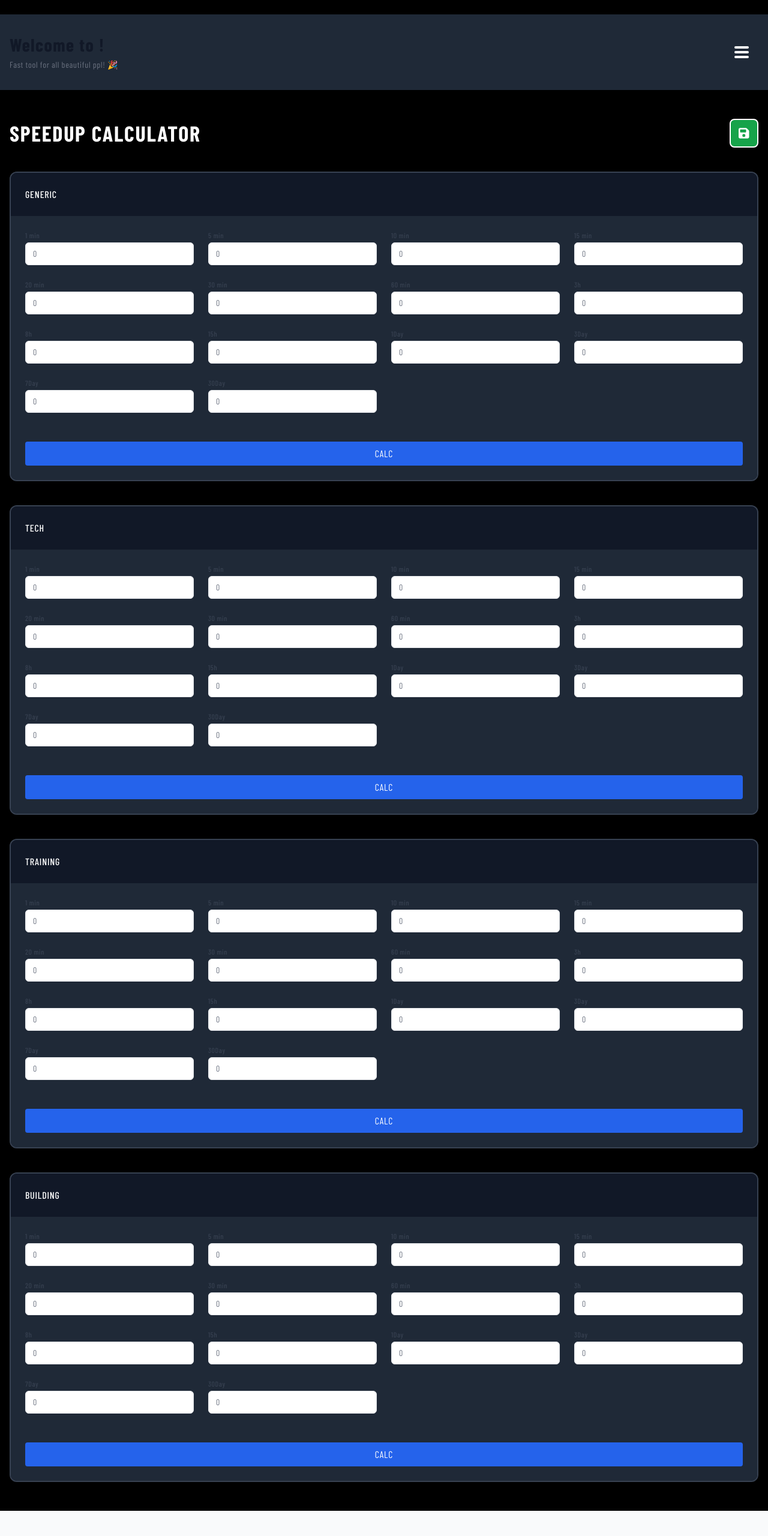
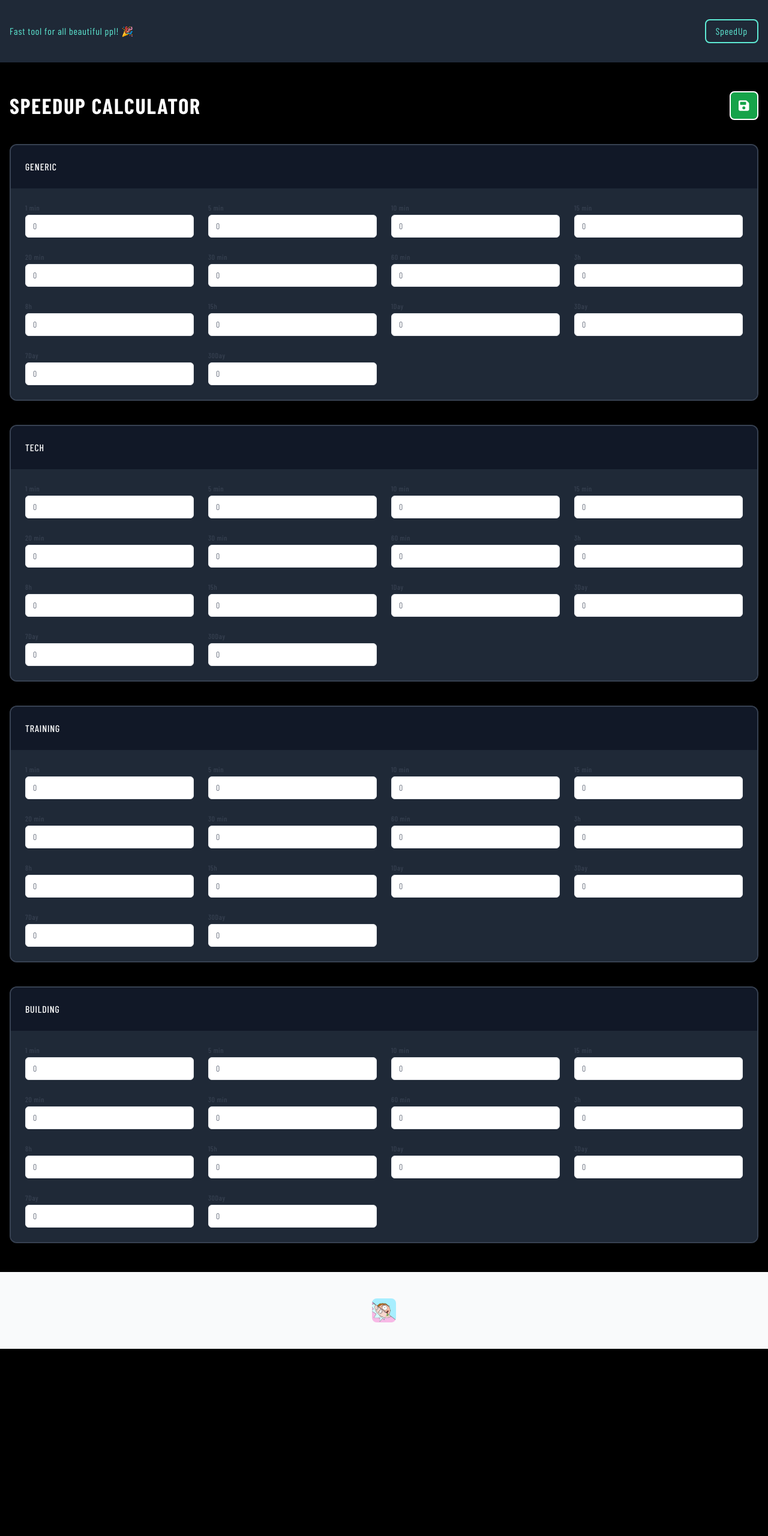
Before and after one commit to CrylerZz/CODUtils, a website with bundled scripts: page index.html in a window 1280 px wide. Shown: the top 2560 px of the page at 60% size. After the commit the page ends 2248 px from the top, so only its background shows below. Built offline with nearby package versions, Linux system fonts and the light colour scheme; files whose address does not match are found by name; a web font is replaced by a local one.

Commit message:
Speedup calculator in place

```diff
--- a/css/input.css
+++ b/css/input.css
@@ -6,5 +6,5 @@ html, body{
 
 }
 *{
-    @apply tracking-wider;
+    @apply tracking-wider duration-150;
 }
--- a/index.html
+++ b/index.html
@@ -1,7 +1,6 @@
-<!DOCTYPE html>h
+<!DOCTYPE html>
 <html xmlns="http://www.w3.org/1999/xhtml" xml:lang="fr" lang="fr" class="font-serif">
 <head>
-
     <title>CODUtils</title>
     <meta name="theme-color" content=""/>
     <meta http-equiv="Content-Type" content="text/html; charset=utf-8"/>
@@ -10,19 +9,19 @@
     <link rel="preconnect" href="https://fonts.gstatic.com" crossorigin>
     <link href="https://fonts.googleapis.com/css2?family=Barlow+Condensed:ital,wght@0,100;0,200;0,300;0,400;0,500;0,600;0,700;0,800;0,900;1,100;1,200;1,300;1,400;1,500;1,600;1,700;1,800;1,900&display=swap" rel="stylesheet">
     <link rel="stylesheet" href="css/output.css">
+</head>
 
-</head>
 <body class="min-h-screen flex flex-col bg-black">
 
-<header class="bg-gray-800 dark:bg-gray-900 sticky top-0 z-50">
+<header class="bg-gray-800 dark:bg-gray-900 sticky top-0 z-50 duration-300">
     <div class="mx-auto max-w-screen-xl px-4 py-8">
         <div class="flex items-center justify-between">
             <div class="text-left">
-                <h1 class="text-2xl font-bold text-gray-900 dark:text-teal-300 sm:text-3xl">Welcome to !</h1>
-                <p class="mt-1.5 text-sm text-gray-500 dark:text-teal-300">Fast tool for all beautiful ppl! 🎉</p>
+                <p class="text-base text-teal-300">Fast tool for all beautiful ppl! 🎉</p>
             </div>
+            <div class="text-teal-300 border-2 border-teal-300 hover:bg-teal-300 cursor-pointer hover:text-black h-10 px-4 flex items-center justify-center rounded-lg">SpeedUp</div>
 
-            <div class=" flex flex-col gap-4">
+          <!--  <div class=" flex flex-col gap-4">
                 <div class="rounded-lg p-4 text-sm font-medium text-white relative transition
                 aspect-square group hover:cursor-pointer
                 flex items-center justify-center flex-col gap-1
@@ -33,7 +32,7 @@
                     <div class=" group-hover:w-4"></div>
                 </div>
             </div>
-
+-->
         </div>
     </div>
 
@@ -140,9 +139,9 @@
                         <input type="number" id="generic-14" data-multiplier="43200" placeholder="0" class="mt-1 w-full rounded-md border-gray-200 shadow-sm sm:text-sm dark:border-gray-700 dark:bg-gray-800 dark:text-white"/>
                     </div>
                 </div>
-                <div class="flex text-white items-center justify-center w-full gap-4 p-6">
+             <!--   <div class="flex text-white items-center justify-center w-full gap-4 p-6">
                     <div onclick="calcGeneric()" class="grow bg-blue-600 rounded uppercase text-white text-center py-2">Calc</div>
-                </div>
+                </div>-->
             </div>
         </details>
         <details id="tech" open class="localData bg-gray-900 border-2 border-gray-700 rounded-xl overflow-hidden">
@@ -238,9 +237,9 @@
                     </div>
                 </div>
 
-                <div class="flex text-white items-center justify-center w-full gap-4 p-6">
+        <!--        <div class="flex text-white items-center justify-center w-full gap-4 p-6">
                     <div onclick="calcTech()" class="grow bg-blue-600 rounded uppercase text-white text-center py-2">Calc</div>
-                </div>
+                </div>-->
             </div>
         </details>
         <details id="train" open class="localData bg-gray-900 border-2 border-gray-700 rounded-xl overflow-hidden">
@@ -336,9 +335,9 @@
                         <input type="number" id="train-14" data-multiplier="43200" placeholder="0" class="mt-1 w-full rounded-md border-gray-200 shadow-sm sm:text-sm dark:border-gray-700 dark:bg-gray-800 dark:text-white"/>
                     </div>
                 </div>
-                <div class="flex text-white items-center justify-center w-full gap-4 p-6">
+    <!--            <div class="flex text-white items-center justify-center w-full gap-4 p-6">
                     <div onclick="calcTrain()" class="grow bg-blue-600 rounded uppercase text-white text-center py-2">Calc</div>
-                </div>
+                </div>-->
             </div>
         </details>
         <details id="build" open class="localData bg-gray-900 border-2 border-gray-700 rounded-xl overflow-hidden">
@@ -434,9 +433,9 @@
                         <input type="number" id="build-14" data-multiplier="43200" placeholder="0" class="mt-1 w-full rounded-md border-gray-200 shadow-sm sm:text-sm dark:border-gray-700 dark:bg-gray-800 dark:text-white"/>
                     </div>
                 </div>
-                <div class="flex text-white items-center justify-center w-full gap-4 p-6">
+ <!--               <div class="flex text-white items-center justify-center w-full gap-4 p-6">
                     <div onclick="calcBuild()" class="grow bg-blue-600 rounded uppercase text-white text-center py-2">Calc</div>
-                </div>
+                </div>-->
             </div>
         </details>
     </section>
@@ -529,19 +528,13 @@
 </main>
 
 <footer class="bg-gray-50 dark:bg-gray-900">
-    <div class="mx-auto max-w-screen-xl px-4 py-8 sm:px-6 lg:px-8">
-        <div class="sm:flex sm:items-center sm:justify-between">
-            <div class="w-12 sm:w-16 h-12 sm:h-16 flex items-center justify-center relative group">
-                <img class="h-8 sm:h-10 w-8 sm:w-10 rounded-lg" src="./img/me.jpeg" alt="">
-                <a href="https://discord.com/users/244843199674318849" target="_blank" class="absolute h-8 left-full bg-gray-800 text-white rounded items-center justify-center px-2 text-xs hidden group-hover:flex gap-2">
-                    <svg class="h-3 fill-white" xmlns="http://www.w3.org/2000/svg" viewBox="0 0 640 512">&lt;!&ndash;!Font Awesome Free 6.5.2 by @fontawesome - https://fontawesome.com License - https://fontawesome.com/license/free Copyright 2024 Fonticons, Inc.&ndash;&gt;<path d="M524.5 69.8a1.5 1.5 0 0 0 -.8-.7A485.1 485.1 0 0 0 404.1 32a1.8 1.8 0 0 0 -1.9 .9 337.5 337.5 0 0 0 -14.9 30.6 447.8 447.8 0 0 0 -134.4 0 309.5 309.5 0 0 0 -15.1-30.6 1.9 1.9 0 0 0 -1.9-.9A483.7 483.7 0 0 0 116.1 69.1a1.7 1.7 0 0 0 -.8 .7C39.1 183.7 18.2 294.7 28.4 404.4a2 2 0 0 0 .8 1.4A487.7 487.7 0 0 0 176 479.9a1.9 1.9 0 0 0 2.1-.7A348.2 348.2 0 0 0 208.1 430.4a1.9 1.9 0 0 0 -1-2.6 321.2 321.2 0 0 1 -45.9-21.9 1.9 1.9 0 0 1 -.2-3.1c3.1-2.3 6.2-4.7 9.1-7.1a1.8 1.8 0 0 1 1.9-.3c96.2 43.9 200.4 43.9 295.5 0a1.8 1.8 0 0 1 1.9 .2c2.9 2.4 6 4.9 9.1 7.2a1.9 1.9 0 0 1 -.2 3.1 301.4 301.4 0 0 1 -45.9 21.8 1.9 1.9 0 0 0 -1 2.6 391.1 391.1 0 0 0 30 48.8 1.9 1.9 0 0 0 2.1 .7A486 486 0 0 0 610.7 405.7a1.9 1.9 0 0 0 .8-1.4C623.7 277.6 590.9 167.5 524.5 69.8zM222.5 337.6c-29 0-52.8-26.6-52.8-59.2S193.1 219.1 222.5 219.1c29.7 0 53.3 26.8 52.8 59.2C275.3 311 251.9 337.6 222.5 337.6zm195.4 0c-29 0-52.8-26.6-52.8-59.2S388.4 219.1 417.9 219.1c29.7 0 53.3 26.8 52.8 59.2C470.7 311 447.5 337.6 417.9 337.6z"/></svg>
-                    <span>Crylerz</span>
-                </a>
-            </div>
-
-            <p class="mt-4 text-center text-sm text-gray-500 lg:mt-0 lg:text-right dark:text-gray-400">
-                Copyright &copy; 2024. All rights reserved.
-            </p>
+    <div class="mx-auto max-w-screen-xl text-center px-4 py-8 sm:px-6 lg:px-8">
+        <div class="w-12 sm:w-16 h-12 sm:h-16 mx-auto flex items-center justify-center relative group">
+            <img class="h-8 sm:h-10 w-8 sm:w-10 rounded-lg" src="./img/me.jpeg" alt="">
+            <a href="https://discord.com/users/244843199674318849" target="_blank" class="absolute h-8 left-full bg-gray-800 text-white rounded items-center justify-center px-2 text-xs hidden group-hover:flex gap-2">
+                <svg class="h-3 fill-white" xmlns="http://www.w3.org/2000/svg" viewBox="0 0 640 512">&lt;!&ndash;!Font Awesome Free 6.5.2 by @fontawesome - https://fontawesome.com License - https://fontawesome.com/license/free Copyright 2024 Fonticons, Inc.&ndash;&gt;<path d="M524.5 69.8a1.5 1.5 0 0 0 -.8-.7A485.1 485.1 0 0 0 404.1 32a1.8 1.8 0 0 0 -1.9 .9 337.5 337.5 0 0 0 -14.9 30.6 447.8 447.8 0 0 0 -134.4 0 309.5 309.5 0 0 0 -15.1-30.6 1.9 1.9 0 0 0 -1.9-.9A483.7 483.7 0 0 0 116.1 69.1a1.7 1.7 0 0 0 -.8 .7C39.1 183.7 18.2 294.7 28.4 404.4a2 2 0 0 0 .8 1.4A487.7 487.7 0 0 0 176 479.9a1.9 1.9 0 0 0 2.1-.7A348.2 348.2 0 0 0 208.1 430.4a1.9 1.9 0 0 0 -1-2.6 321.2 321.2 0 0 1 -45.9-21.9 1.9 1.9 0 0 1 -.2-3.1c3.1-2.3 6.2-4.7 9.1-7.1a1.8 1.8 0 0 1 1.9-.3c96.2 43.9 200.4 43.9 295.5 0a1.8 1.8 0 0 1 1.9 .2c2.9 2.4 6 4.9 9.1 7.2a1.9 1.9 0 0 1 -.2 3.1 301.4 301.4 0 0 1 -45.9 21.8 1.9 1.9 0 0 0 -1 2.6 391.1 391.1 0 0 0 30 48.8 1.9 1.9 0 0 0 2.1 .7A486 486 0 0 0 610.7 405.7a1.9 1.9 0 0 0 .8-1.4C623.7 277.6 590.9 167.5 524.5 69.8zM222.5 337.6c-29 0-52.8-26.6-52.8-59.2S193.1 219.1 222.5 219.1c29.7 0 53.3 26.8 52.8 59.2C275.3 311 251.9 337.6 222.5 337.6zm195.4 0c-29 0-52.8-26.6-52.8-59.2S388.4 219.1 417.9 219.1c29.7 0 53.3 26.8 52.8 59.2C470.7 311 447.5 337.6 417.9 337.6z"/></svg>
+                <span>Crylerz</span>
+            </a>
         </div>
     </div>
 </footer>
--- a/js/main.js
+++ b/js/main.js
@@ -4,7 +4,6 @@ if(localStorage['speedups']){
     let storageSpeedUp = JSON.parse(localStorage['speedups']);
     for (const [key, value] of Object.entries(storageSpeedUp)) {
         for (const [k ,v] of Object.entries(value)) {
-            console.log(`${k}: ${v}`);
             $('#'+k).val(v);
         }
     }
@@ -12,6 +11,7 @@ if(localStorage['speedups']){
     calcTech();
     calcTrain();
     calcBuild();
+
 }else{
     console.log('storageSpeedUp isnt defined')
 }
@@ -39,14 +39,13 @@ saveSpeedup.click(function(){
         }
     })
     localStorage['speedups'] = JSON.stringify(arr);
-    console.log(arr);
+    location.reload();
 })
 
 ////////////////////////////////////////////////////
 ////////////////////// PET
 ////////////////////////////////////////////////////
 
-//console.log(dataPets);
 for (var i = 0; i < dataPets.length; i++){
     var obj = dataPets[i];
     $( "#petsList" ).append(`
@@ -57,3 +56,36 @@ for (var i = 0; i < dataPets.length; i++){
         </div>
     ` );
 }
+
+////////////////////////////////////////////////////
+////////////////////// HEADER
+////////////////////////////////////////////////////
+
+let $header = $('header');
+let $lastScrollTop = 0;
+let $isSticky = $('.is-sticky');
+
+$(document).ready(function () {
+    let isScrolled = $(window).scrollTop();
+    if(isScrolled > $header.height()){
+        setTimeout(function() {
+            $header.addClass('-translate-y-[11.5rem]');
+            $isSticky.removeClass('top-52');
+            $isSticky.addClass('lg:sticky top-16');
+        }, 100);
+    }
+});
+
+$(window).scroll(function () {
+    let st = $(this).scrollTop();
+    if ((st > $lastScrollTop) && ($(this).scrollTop() > $header.height())){
+        $header.addClass('-translate-y-[11.5rem]');
+        $isSticky.removeClass('top-52');
+        $isSticky.addClass('lg:sticky top-16');
+    } else {
+        $header.removeClass('-translate-y-[11.5rem]');
+        $isSticky.removeClass('top-16');
+        $isSticky.addClass('lg:sticky top-52');
+    }
+    $lastScrollTop = st;
+});
```
Also changed, not shown: css/output.css, 1 other file.
